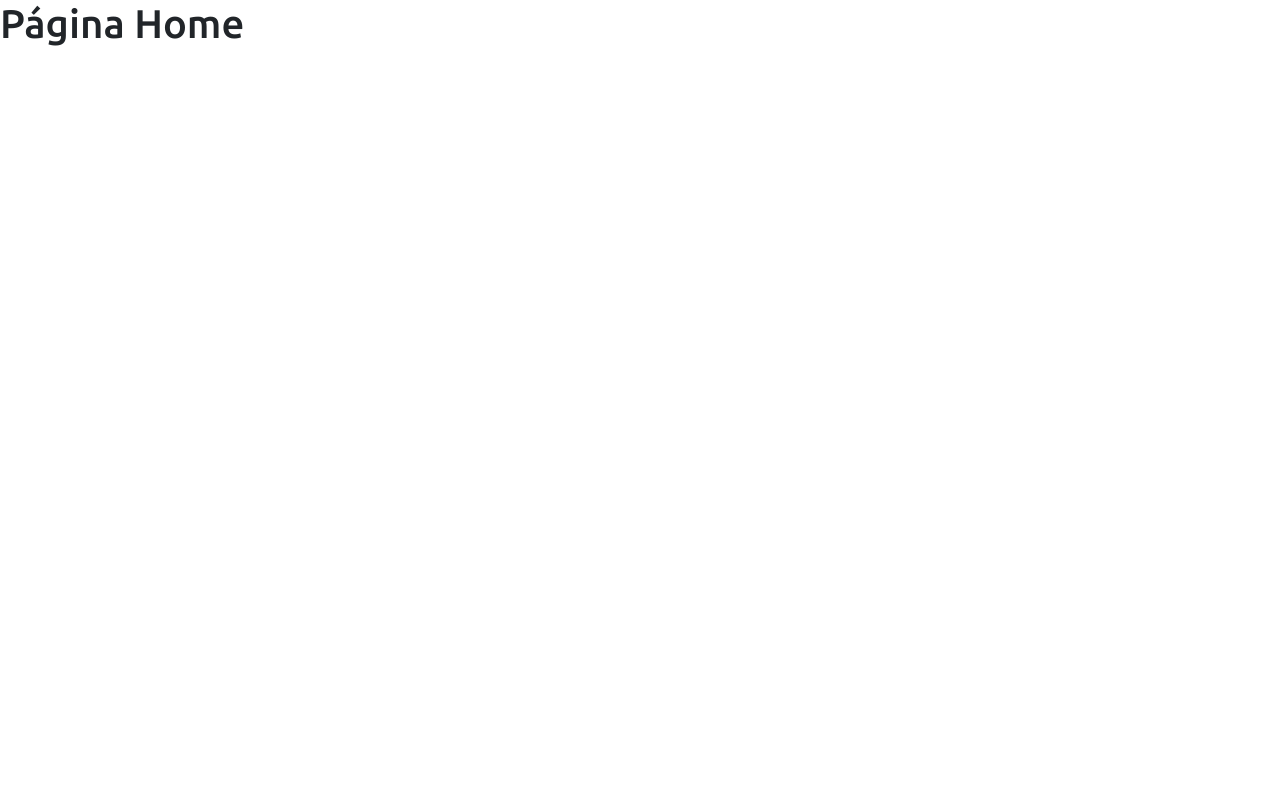
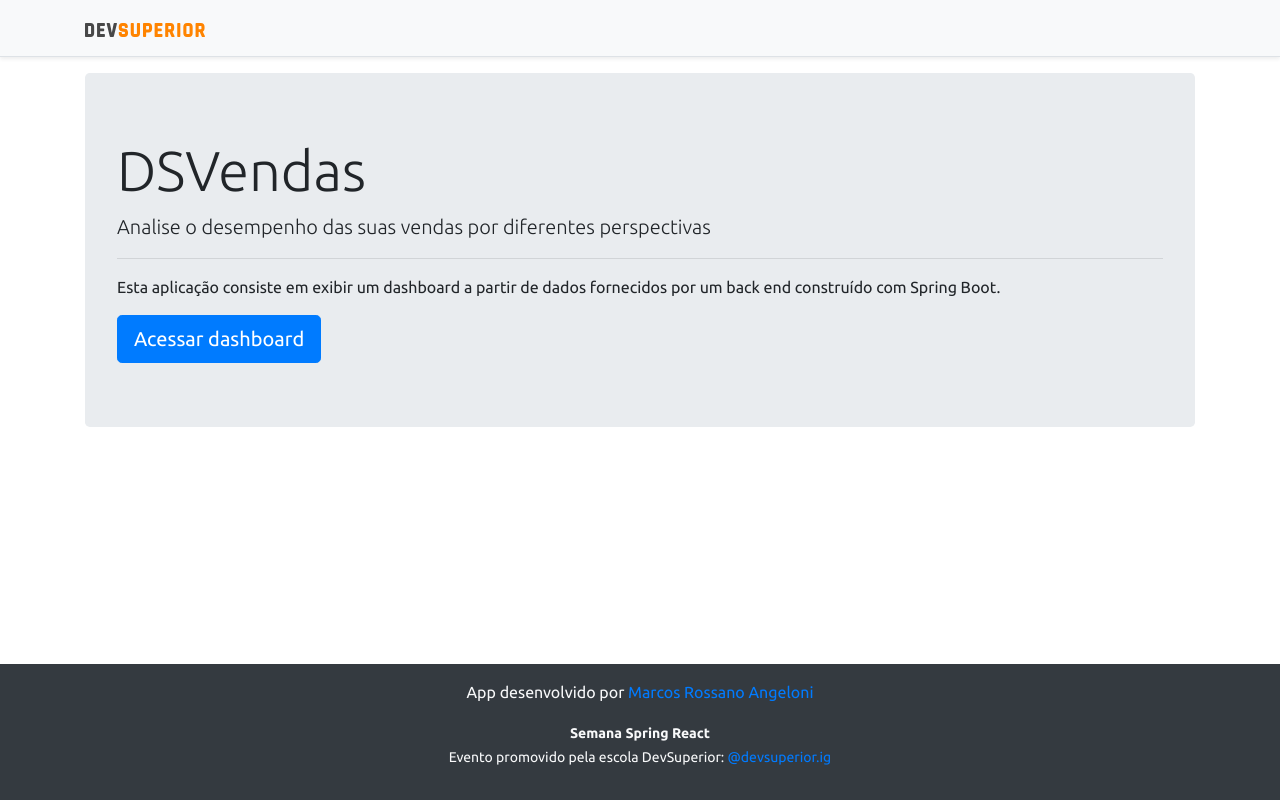
Before and after one commit to MarcosAng/projeto-sd3, a React (Create React App) app in the folder frontend/: page / in a window 1280 px wide. Built offline with nearby package versions, Linux system fonts and the light colour scheme.

Commit message:
Home, navigation

```diff
--- a/frontend/src/components/NavBar/Index.tsx
+++ b/frontend/src/components/NavBar/Index.tsx
@@ -1,15 +1,18 @@
-import ImgDsDark from 'assets/img/ds-dark.svg';
+import ImgDsDark from "assets/img/ds-dark.svg";
+import { Link } from "react-router-dom";
 
 const NavBar = () => {
   return (
     <div className="d-flex flex-column flex-md-row align-items-center p-3 px-md-4 mb-3 bg-light border-bottom shadow-sm">
       <div className="container">
         <nav className="my-2 my-md-0 mr-md-3">
+          <Link to="/">
             <img src={ImgDsDark} alt="DevSuperior" width="120" />
+          </Link>
         </nav>
       </div>
     </div>
   );
-  }
+};
 
 export default NavBar;
--- a/frontend/src/pages/home/index.tsx
+++ b/frontend/src/pages/home/index.tsx
@@ -1,8 +1,30 @@
+import Footer from "components/Footer";
+import NavBar from "components/NavBar/Index";
+import { Fragment } from "react";
+import { Link } from "react-router-dom";
+
 const Home = () => {
   return (
-    <div>
-      <h1>Página Home</h1>
-    </div>
+    <>
+      <NavBar />
+      <div className="container">
+        <div className="jumbotron">
+          <h1 className="display-4">DSVendas</h1>
+          <p className="lead">
+            Analise o desempenho das suas vendas por diferentes perspectivas
+          </p>
+          <hr />
+          <p>
+            Esta aplicação consiste em exibir um dashboard a partir de dados
+            fornecidos por um back end construído com Spring Boot.
+          </p>
+          <Link className="btn btn-primary btn-lg" to="/dashboard">
+            Acessar dashboard
+          </Link>
+        </div>
+      </div>
+      <Footer />
+    </>
   );
 };
 
```
Lines whose indentation alone changed are shown as unchanged.
